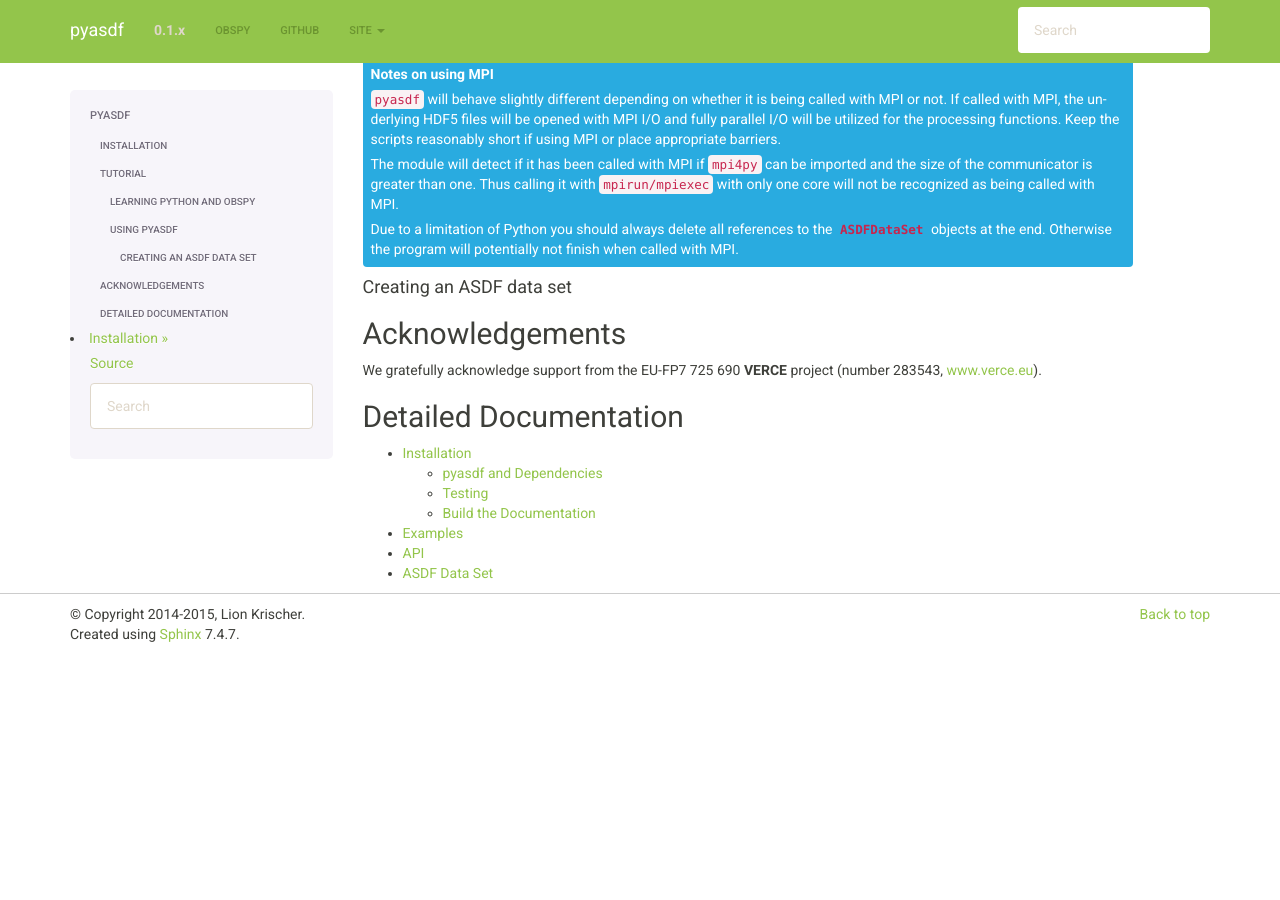
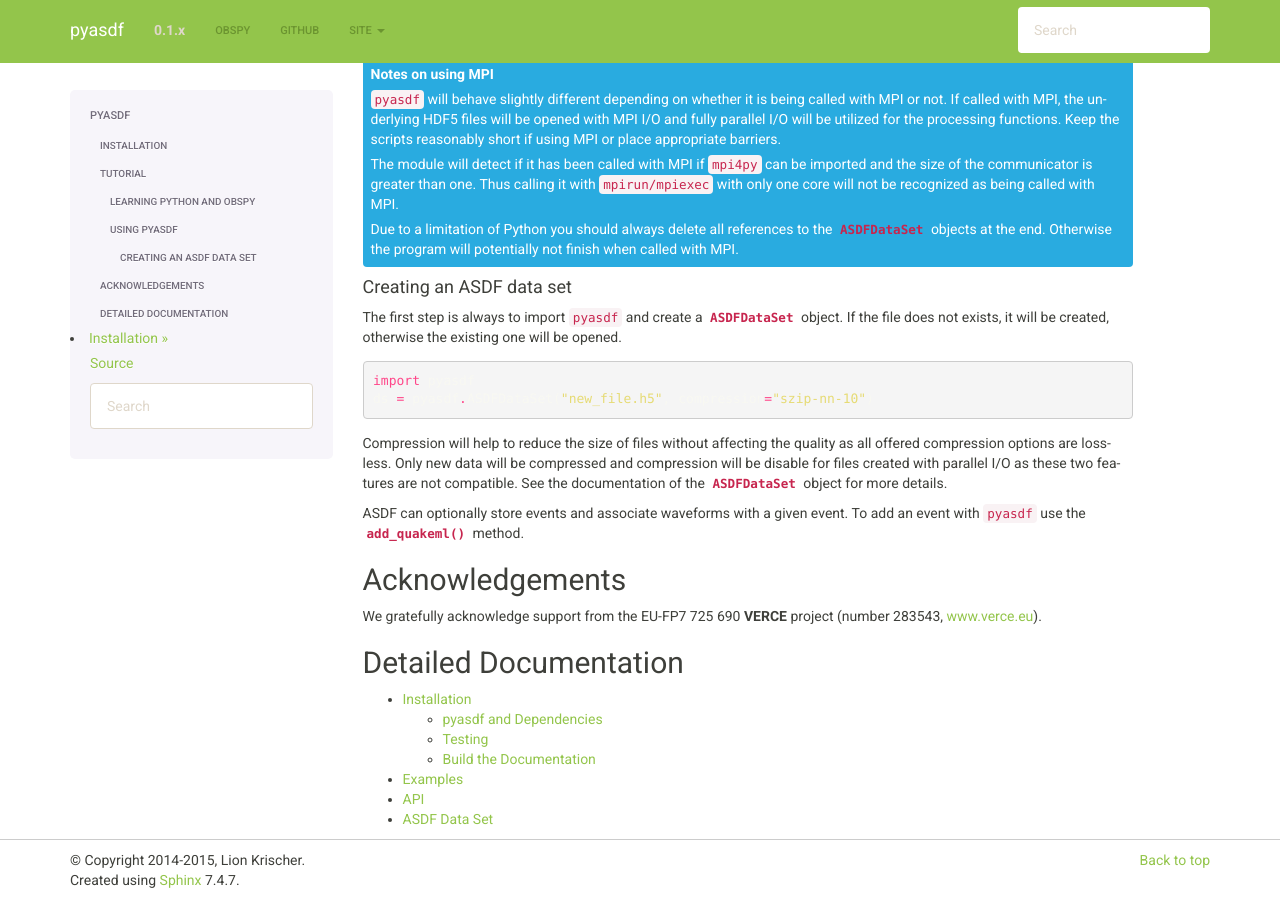
Before and after one commit to SeismicData/pyasdf, a Sphinx documentation site: the page built from doc/index.rst, in a window 1280 px wide and 900 px high, scrolled down 633 px. Built offline with Sphinx 7.4.7, drawn with Linux system fonts in a browser that asks for light colours; before the commit the page ends 1287 px from its top, so only the background shows below that.

Commit message:
Documenting add_quakeml() method and added it to the tutorial.

```diff
--- a/doc/index.rst
+++ b/doc/index.rst
@@ -61,6 +61,25 @@ look at the examples that demonstrate more complex workflows.
 Creating an ASDF data set
 *************************
 
+The first step is always to import ``pyasdf`` and create a
+:class:`~pyasdf.asdf_data_set.ASDFDataSet` object. If the file does not
+exists, it will be created, otherwise the existing one will be opened.
+
+.. code-block:: python
+
+    import pyasdf
+    ds = pyasdf.ASDFDataSet("new_file.h5", compression="szip-nn-10")
+
+Compression will help to reduce the size of files without affecting the
+quality as all offered compression options are lossless. Only new data will
+be compressed and compression will be disable for files created with
+parallel I/O as these two features are not compatible. See the documentation
+of the  :class:`~pyasdf.asdf_data_set.ASDFDataSet` object for more details.
+
+ASDF can optionally store events and associate waveforms with a given event.
+To add an event with ``pyasdf`` use the
+:meth:`~pyasdf.asdf_data_set.ASDFDataSet.add_quakeml` method.
+
 
 
 
```
Also changed, not shown: 1 other file.
